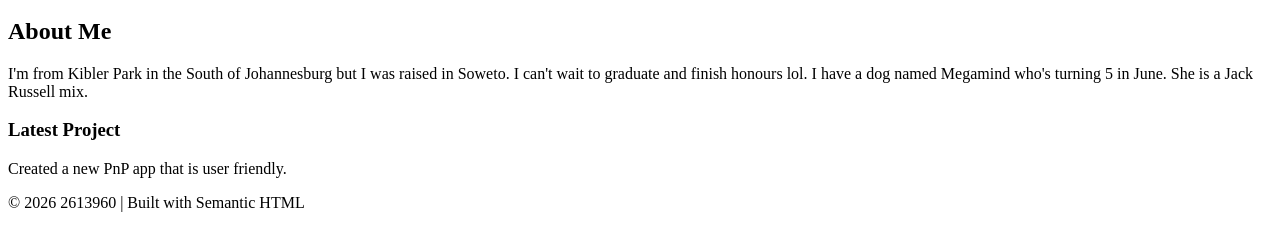
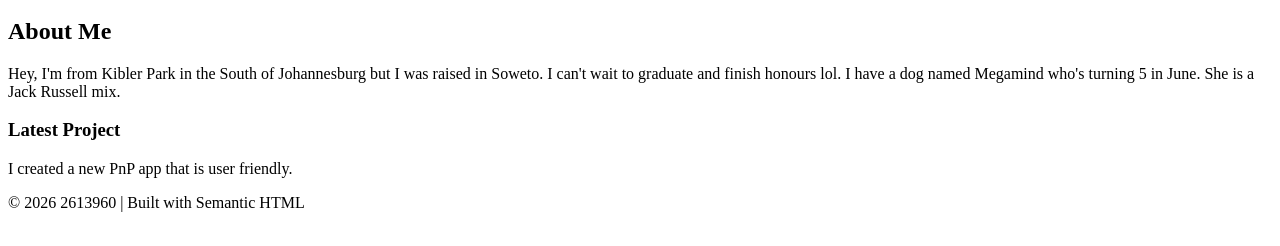
Before and after one commit to Rea-Phalatse/2613960-portfolio, a plain HTML site: page index.html in a window 1280 px wide. Shown: the part 136-382 px from the top of the page. Drawn offline with Linux system fonts and the light colour scheme.

Commit message:
feat: Initial portfolio with semantic HTML

```diff
--- a/index.html
+++ b/index.html
@@ -21,12 +21,12 @@
     <main>
         <section>
             <h2>About Me</h2>
-            <p>I'm from Kibler Park in the South of Johannesburg but I was raised in Soweto. I can't wait to graduate and finish honours lol. I have a dog named Megamind who's turning 5 in June. She is a Jack Russell mix.</p>
+            <p>Hey, I'm from Kibler Park in the South of Johannesburg but I was raised in Soweto. I can't wait to graduate and finish honours lol. I have a dog named Megamind who's turning 5 in June. She is a Jack Russell mix.</p>
         </section>
 
         <article>
             <h3>Latest Project</h3>
-            <p>Created a new PnP app that is user friendly.</p>
+            <p>I created a new PnP app that is user friendly.</p>
         </article>
     </main>
 
```
